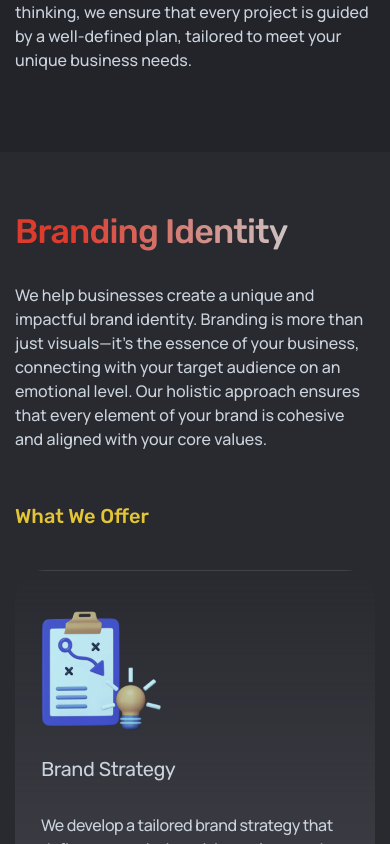
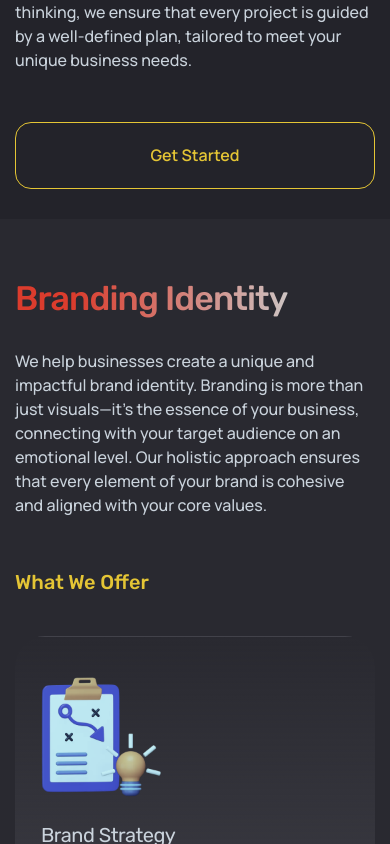
Before and after one commit to att-business-apps/att-landingpage, a Vue app in the folder att-website/: page /whatWeDo in a window 390 px wide. Shown: the part 4240-5084 px from the top of the page. Built offline with nearby package versions, Linux system fonts and the light colour scheme.

Commit message:
Update ServicesView.vue

```diff
--- a/att-website/src/views/ServicesView.vue
+++ b/att-website/src/views/ServicesView.vue
@@ -179,6 +179,9 @@
             market insights with creative thinking, we ensure that every project is guided by a well-defined plan,
             tailored to meet your unique business needs.</p>
         </div>
+        <div class="d-lg-flex justify-content-center">
+          <a class="amor-btn btn-borderd light" href="contact">Get Started</a>
+        </div>
       </div>
     </div>
     <!-- Branding Service -->
@@ -293,6 +296,9 @@
           <p>At amortree Tech, we go beyond creating beautiful visuals. We focus on building a brand that resonates with
             your audience, creates a strong emotional connection, and helps you achieve long-term business success.</p>
         </div>
+        <div class="d-lg-flex justify-content-center">
+          <a class="amor-btn btn-borderd light" href="contact">Get Started</a>
+        </div>
       </div>
     </div>
     <!-- Logo Design Service -->
@@ -404,6 +410,9 @@
           <p>With a focus on creativity, strategy, and design excellence, we craft logos that not only look good but
             also resonate with your audience. At amortree Tech, we help your brand make a statement from the very first
             glance.</p>
+        </div>
+        <div class="d-lg-flex justify-content-center">
+          <a class="amor-btn btn-borderd light" href="contact">Get Started</a>
         </div>
       </div>
     </div>
@@ -535,6 +544,9 @@
             our team is committed to bringing your vision to life with a focus on usability, scalability, and
             performance.</p>
         </div>
+        <div class="d-lg-flex justify-content-center">
+          <a class="amor-btn btn-borderd light" href="contact">Get Started</a>
+        </div>
       </div>
     </div>
     <!-- Mobile App UI/UX Service -->
@@ -647,6 +659,9 @@
           <p>At amortree Tech, our focus is on crafting mobile app wireframes that serve as the foundation for an
             outstanding user experience. By concentrating on UI/UX design, we ensure that your app is visually engaging,
             easy to navigate, and primed for success when it moves into development.</p>
+        </div>
+        <div class="d-lg-flex justify-content-center">
+          <a class="amor-btn btn-borderd light" href="contact">Get Started</a>
         </div>
       </div>
     </div>
@@ -776,6 +791,9 @@
             reduce operational complexities, and scale your systems to meet the demands of a dynamic business
             environment.</p>
         </div>
+        <div class="d-lg-flex justify-content-center">
+          <a class="amor-btn btn-borderd light" href="contact">Get Started</a>
+        </div>
       </div>
     </div>
   </div>
```
